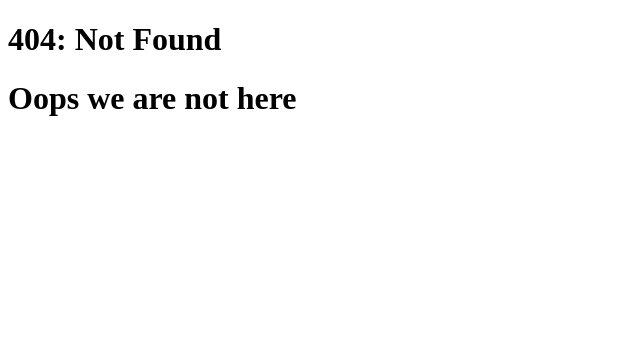
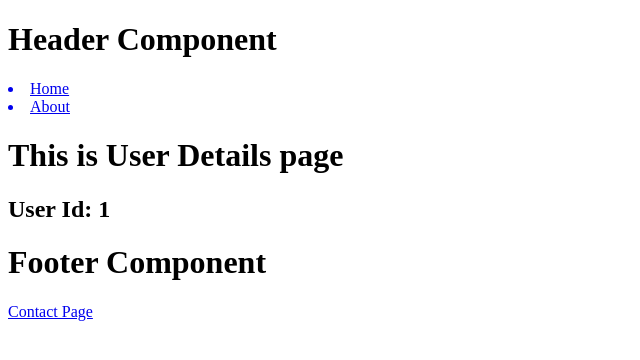
Before and after one commit to ashugoyal6799/react-does-not-wait, a React (Vite) app: page /users/1 in a window 1280 px wide. Before the commit this address had no page. Shown: the top 360 px of the page, without its empty margins (0-640 px from the left). Built offline with nearby package versions, Linux system fonts and the light colour scheme.

Commit message:
added dynamic routes for user details using useParams and added script for deleting parcel cache and then executing the project

```diff
--- a/package.json
+++ b/package.json
@@ -13,7 +13,7 @@
     "process": "^0.11.10"
   },
   "scripts": {
-    "start": "npx parcel src/index.html",
+    "dev": "rm -rf dist .parcel-cache && npx parcel src/index.html",
     "test": "echo \"Error: no test specified\" && exit 1"
   },
   "author": "",
--- a/src/App.js
+++ b/src/App.js
@@ -7,6 +7,7 @@ import Footer from "./components/Footer";
 import Error from "./components/Error";
 import About from "./components/About";
 import Contact from "./components/Contact";
+import UserDetails from "./components/UserDetails";
 
 import { createBrowserRouter, RouterProvider, Outlet } from "react-router";
 
@@ -38,6 +39,10 @@ const appRouter = createBrowserRouter([
         path: "/contact",
         element: <Contact />,
       },
+      {
+        path: "/users/:id",
+        element: <UserDetails />,
+      },
     ],
   },
 ]);
--- /dev/null
+++ b/src/components/UserDetails.js
@@ -0,0 +1,14 @@
+import { useParams } from "react-router";
+
+const UserDetails = () => {
+  const params = useParams();
+  console.log(params);
+  return (
+    <div>
+      <h1>This is User Details page</h1>
+      <h2>User Id: {params.id} </h2>
+    </div>
+  );
+};
+
+export default UserDetails;
```
Also changed, not shown: 1 other file (tests, documents, lock files or other folders).
